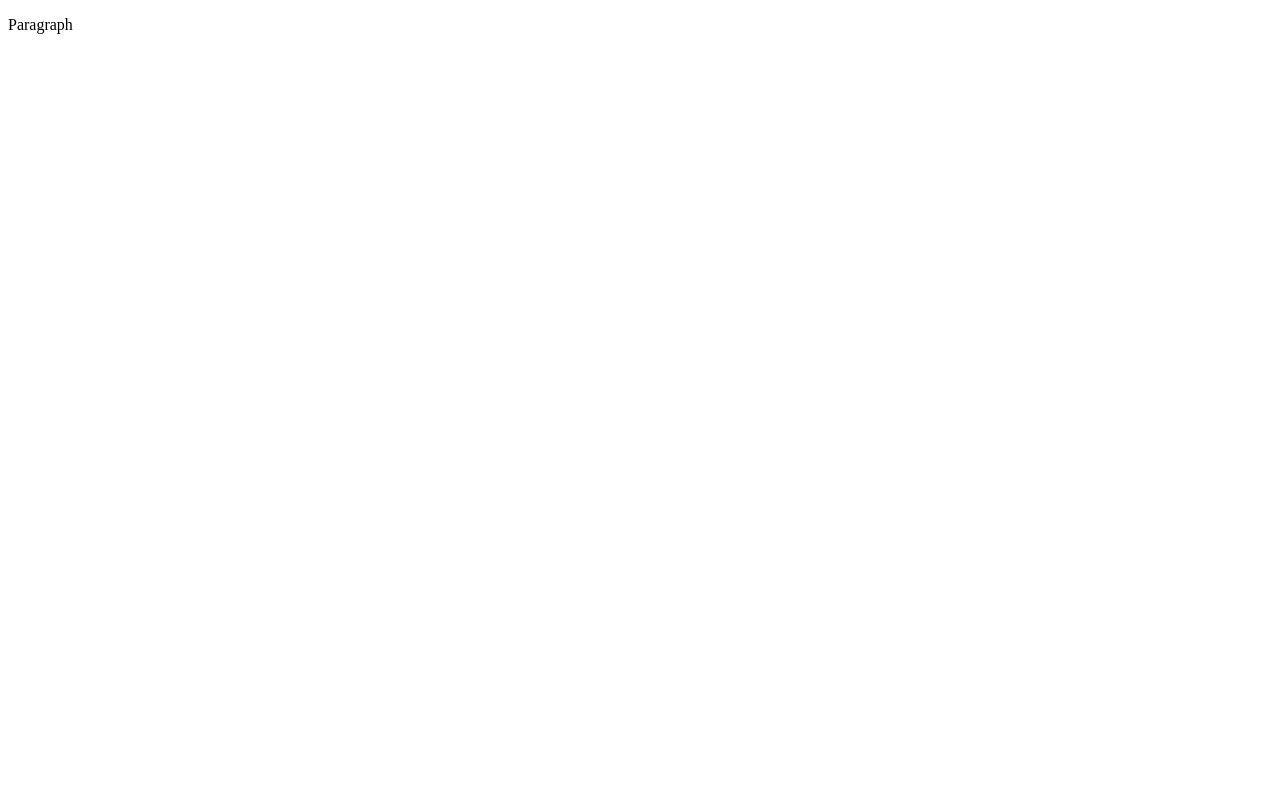
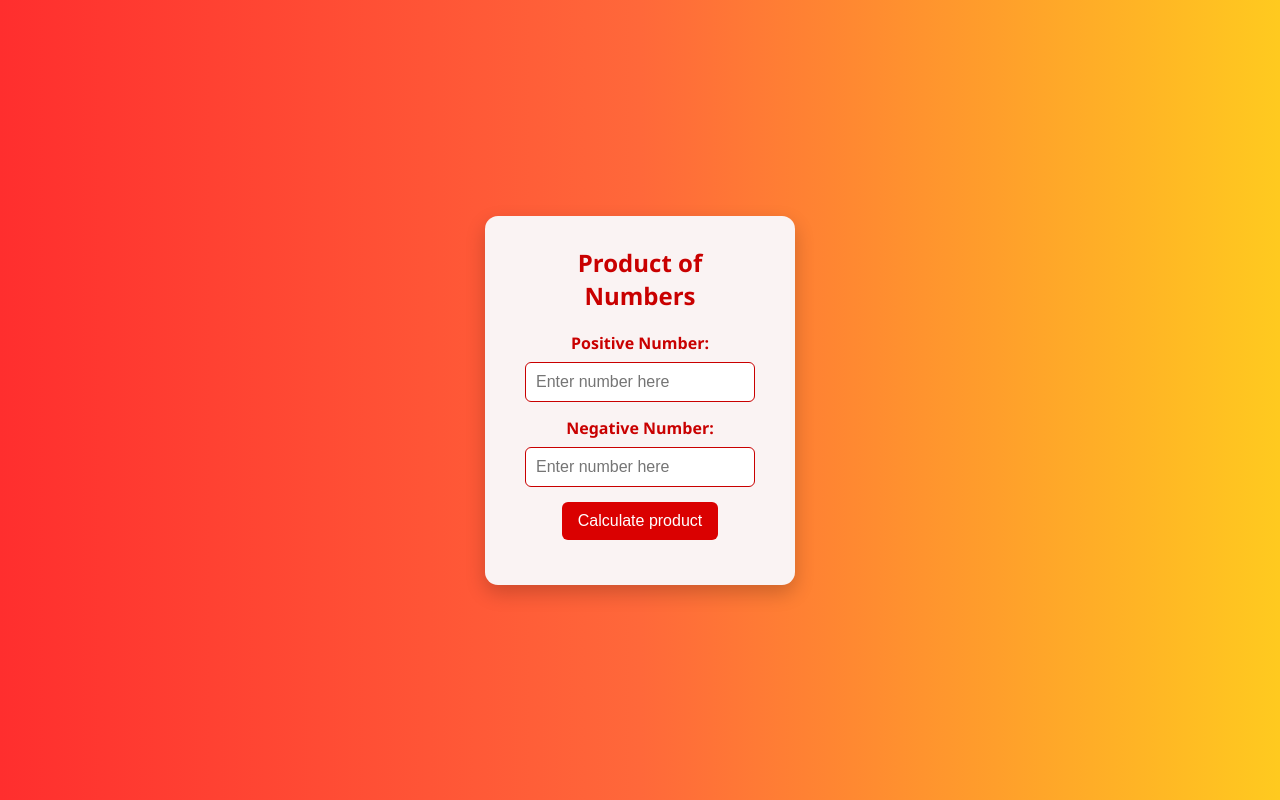
Before and after one commit to ICD2O-Digital-Tech-ZoeyK/Unit5-03-HTML-Factorial, a plain HTML site: page index.html in a window 1280 px wide. Drawn offline with Linux system fonts and the light colour scheme.

Commit message:
made a web page called and about Genesis

```diff
--- a/css/style.css
+++ b/css/style.css
@@ -2,3 +2,75 @@
 * Created on: Sep 2020
 * This file contains the CSS for index.html
 */
+* {
+    margin: 0;
+    padding: 0;
+    box-sizing: border-box;
+}
+
+body {
+    font-family: 'Segoe UI', Tahoma, Geneva, Verdana, sans-serif;
+    background: linear-gradient(to right, #ff2e2e, #ff683a, #ffca1f);
+    height: 100vh;
+    display: flex;
+    justify-content: center;
+    align-items: center;
+}
+
+.container {
+    display: flex;
+    justify-content: center;
+    align-items: center;
+}
+
+.card {
+    background-color: rgb(250, 243, 243);
+    padding: 30px 40px;
+    border-radius: 13px;
+    box-shadow: 0 8px 20px rgba(0, 0, 0, 0.2);
+    text-align: center;
+    width: 310px;
+}
+
+.card h2 {
+    margin-bottom: 20px;
+    color: #c90000;
+}
+
+label {
+    display: block;
+    margin-bottom: 8px;
+    color: #c90000;
+    font-weight: bold;
+}
+
+input {
+    width: 100%;
+    padding: 10px;
+    margin-bottom: 15px;
+    border: 1px solid #c90000;
+    border-radius: 6px;
+    font-size: 1rem;
+}
+
+button {
+    background-color: #da0101;
+    color: white;
+    padding: 10px 16px;
+    border: none;
+    border-radius: 6px;
+    cursor: pointer;
+    font-size: 1rem;
+    transition: background-color 0.3s ease;
+}
+
+button:hover {
+    background-color: #f00000;
+}
+
+#result {
+    margin-top: 15px;
+    font-size: 1.1rem;
+    font-weight: bold;
+    color: #c90000;
+}
--- a/index.html
+++ b/index.html
@@ -1,9 +1,37 @@
 <!DOCTYPE html>
 <html>
   <head>
-    <title>Title</title>
+      <!-- Meta data section -->
+    <meta charset="utf-8">
+    <meta name="description" content="Number generator webpage">
+    <meta name="keywords" content="immaculata, ics2o">
+    <meta name="author" content="Zoey Kariyal">
+    <meta name="viewport" content="width=device-width, initial-scale=1.0">
+
+    <!-- Favicon -->
+    <link rel="apple-touch-icon" sizes="180x180" href="./Favicon/apple-touch-icon.png">
+    <link rel="icon" type="image/png" sizes="32x32" href="./Favicon/favicon-32x32.png">
+    <link rel="icon" type="image/png" sizes="16x16" href="./Favicon/favicon-16x16.png">
+    <link rel="manifest" href="./Favicon/site.webmanifest">
+
+    <link rel="stylesheet" href="./css/style.css">
+    <script src="./js/script.js"></script>
+
+    <title>Product of Numbers in JS</title>
+
   </head>
   <body>
-    <p>Paragraph</p>
+    <div class="container">
+      <div class="card">
+        <h2>Product of Numbers</h2>
+        <label for="minNumber">Positive Number:</label>
+        <input type="number" id="minNumber" placeholder="Enter number here" />
+        <label for="maxNumber">Negative Number:</label>
+        <input type="number" id="maxNumber" placeholder="Enter number here" />
+        <button onclick="generateNumber()">Calculate product</button>
+        <div id="result"></div>
+      </div>
+    </div>
+
   </body>
 </html>
--- a/js/script.js
+++ b/js/script.js
@@ -3,3 +3,24 @@
 // Created by: Mr. Coxall
 // Created on: Sep 2020
 // This file contains the JS functions for index.html
+"use strict"
+// This function calculates the sum of all numbers from 0 to the user input number
+
+function repeatSentence () {
+
+    let counter = 0
+
+    let finalSentences = ""
+
+    let sentence = document.getElementById("userSentence").value
+
+    let userNum = parseInt(document.getElementById("userNum").value)
+
+    do {
+        finalSentences = finalSentences + sentence + "<br>"
+
+        counter = counter + 1
+    }while (counter < userNum)
+
+    document.getElementById("display-results").innerHTML = finalSentences
+}
```
